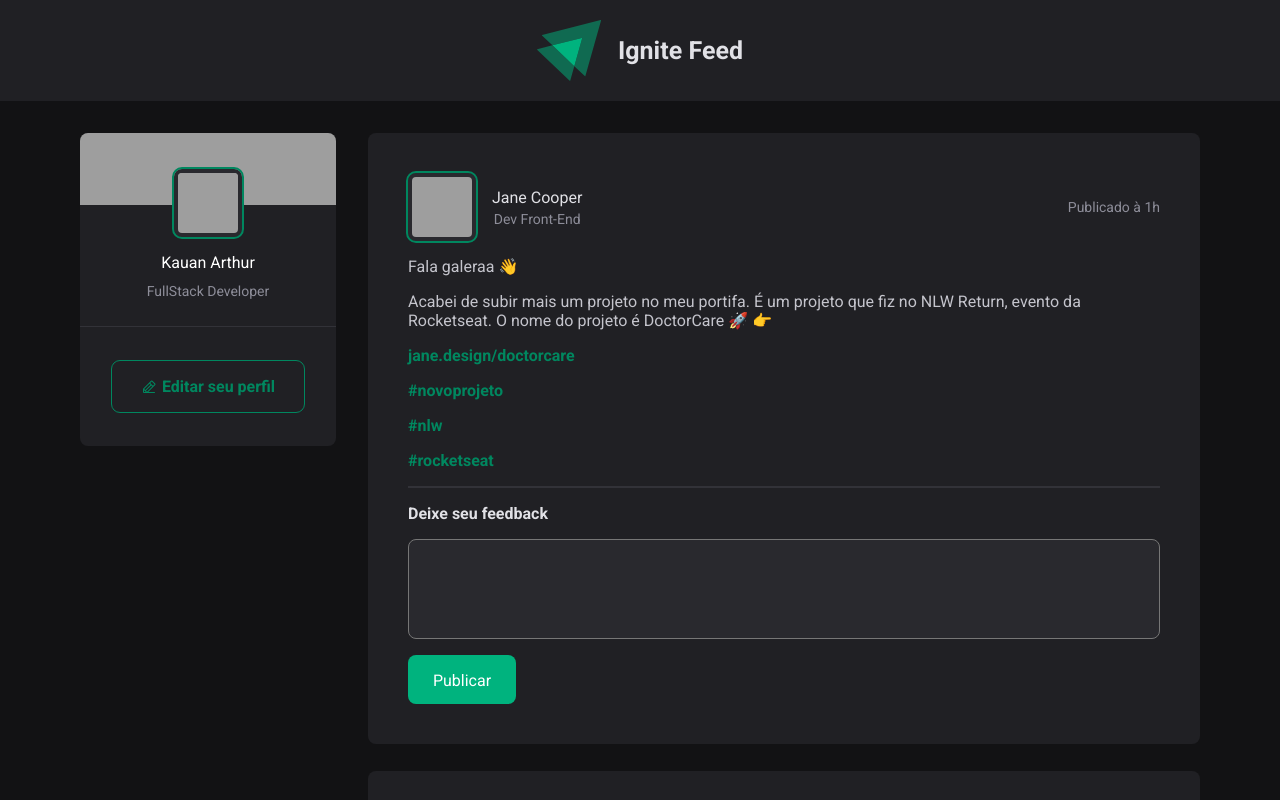
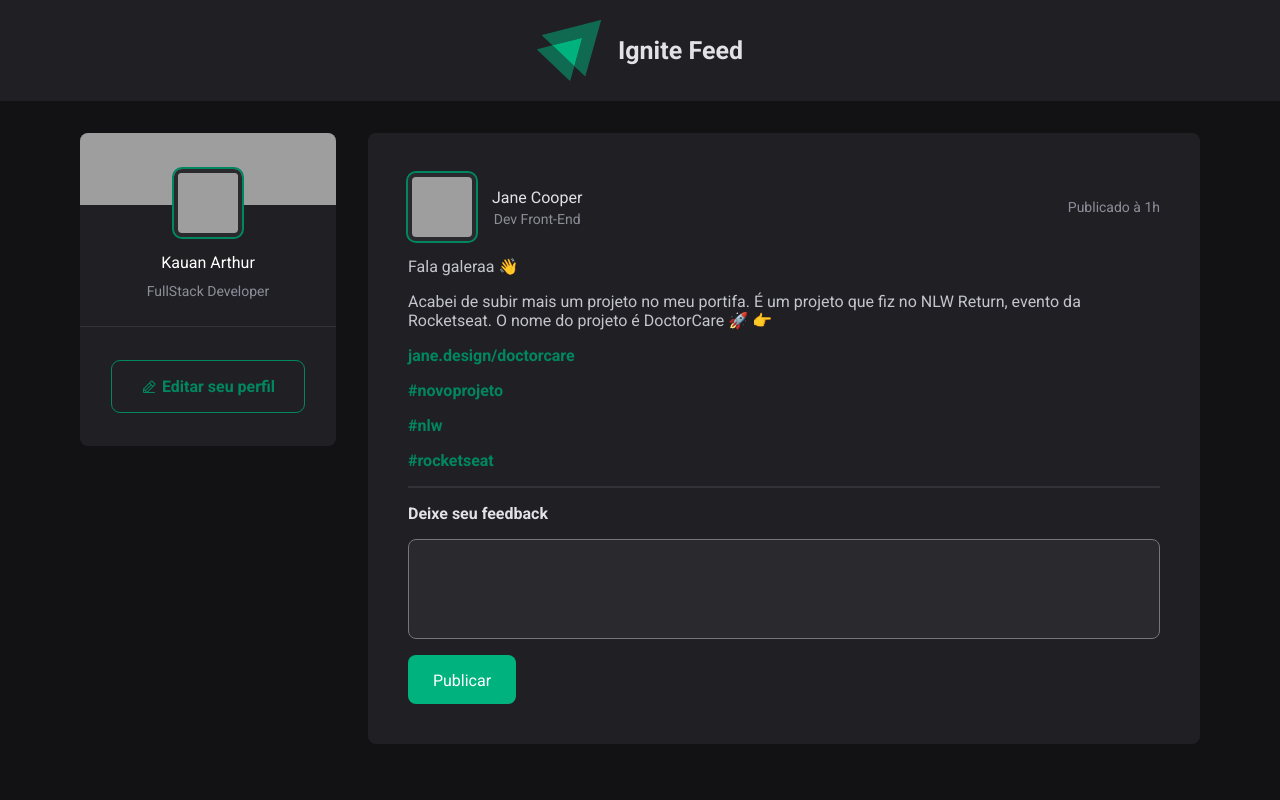
Before and after one commit to Schambin/ignite-feed, a React (Vite) app: page / in a window 1280 px wide. Shown: the top 800 px of the page. Built offline with nearby package versions, Linux system fonts and the light colour scheme; grey boxes are pictures that could not be loaded.

Commit message:
changing post content

```diff
--- a/src/App.jsx
+++ b/src/App.jsx
@@ -11,20 +11,17 @@ export function App() {
       <Header />
 
         <div className={styles.wrapper}>
+
           <Sidebar>
             <h1>Sidebar</h1>
           </Sidebar>
-            <main>
-              <Post
-                author="Kauan Arthur"
-                content="Lorem ipsum dolor sit amet consectetur adipisicing elit. Itaque excepturi quam temporibus repellat iste. Sed minus, consequuntur accusantium suscipit labore fugit similique alias, est nemo atque eos eveniet odio nihil."
-                />
-              <Post
-                author="Sacudo da Silva"
-                content="Lorem ipsum dolor sit amet consectetur adipisicing elit. Itaque excepturi quam temporibus repellat iste. Sed minus, consequuntur accusantium suscipit labore fugit similique alias, est nemo atque eos eveniet odio nihil."
-                />
-            </main>
-      </div>
+
+          <main>
+            <Post />
+            {/* <Post /> */}
+          </main>
+
+        </div>
 
     </div>
   )
```
